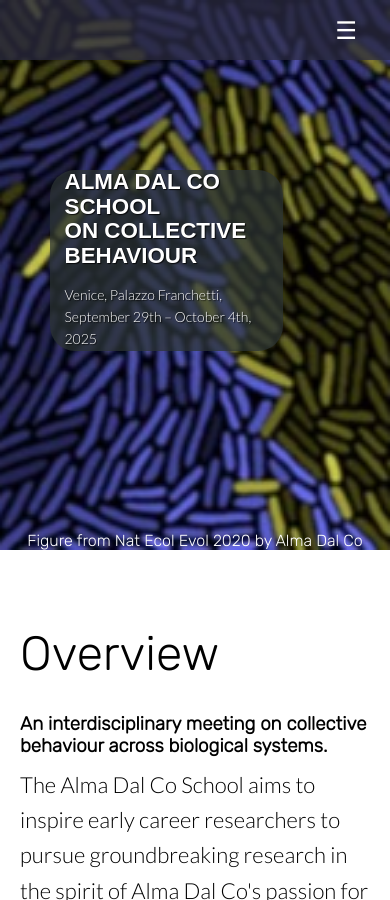
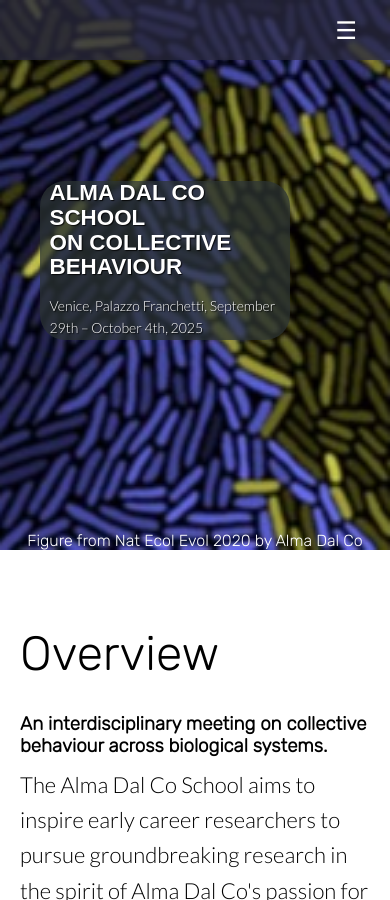
Before and after one commit to almadalcoschool/almadalcoschool.github.io, a Jekyll site: the page built from index.html, in a window 390 px wide and 900 px high. Built offline with Jekyll 4.4.1, drawn with Linux system fonts in a browser that asks for light colours; nearby versions of some CDN libraries; the list of posts is cut into pages by our own code.

Commit message:
removed padding

```diff
--- a/index.html
+++ b/index.html
@@ -119,12 +119,12 @@
             }
 
         .hero-text-container {
-            padding: 15px; /* Reduce padding on mobile */
+            padding: 10px; /* Reduce padding on mobile */
             }
 
         .heading-landing,
         .heading-landing-home {
-            padding: 20px;        /* Adjust padding for mobile */
+            padding: 15px;        /* Adjust padding for mobile */
             max-width: none;    /* Remove max-width to allow natural size */
             word-wrap: break-word; /* Allow words to break in case of overflow */
             }
@@ -135,7 +135,7 @@
             }
 
         .inner-hero, .text-container, .hero-text-container, .heading-landing-home {
-            padding: 0 15px; /* Add horizontal padding to avoid overflow */
+            padding: 0 10px; /* Add horizontal padding to avoid overflow */
             max-width: 90%; /* Limit width to avoid overflow */
             }
         }
```
